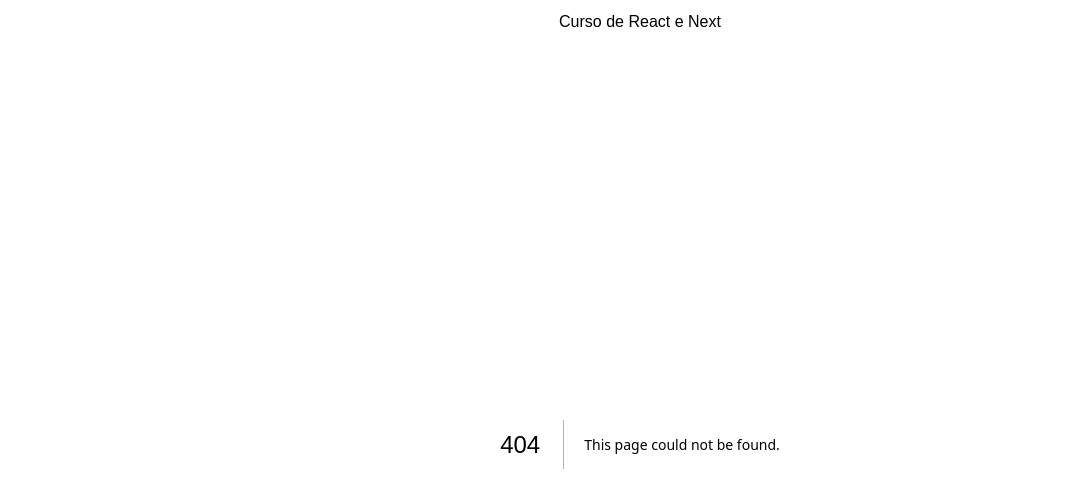
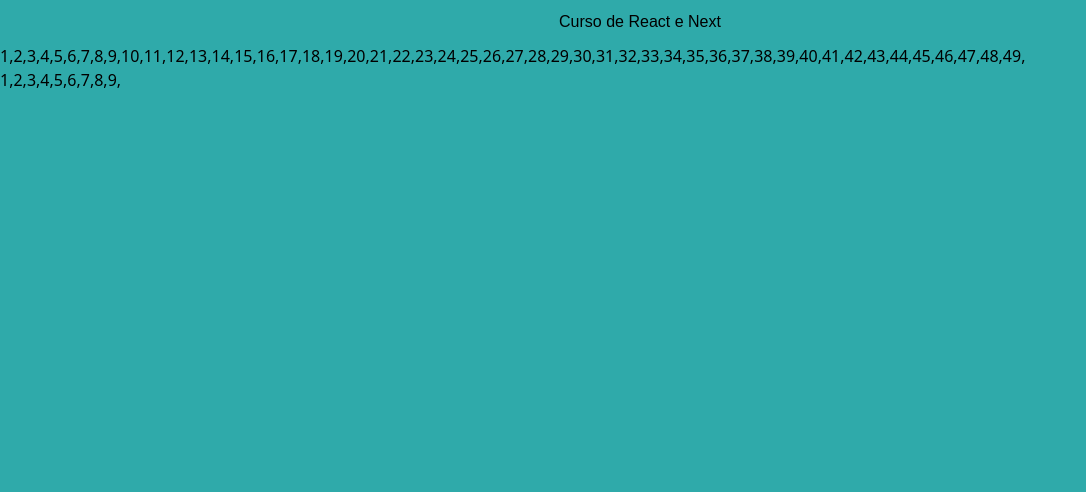
Before and after one commit to Davidjean23reis/lateste1, a Next.js app: page /list3 in a window 1280 px wide. Before the commit this address had no page. Shown: the top 492 px of the page, without its empty margins (0-1086 px from the left). Built offline with nearby package versions, Linux system fonts and the light colour scheme.

Commit message:
Lista 3 jsx

```diff
--- /dev/null
+++ b/src/pages/list3.jsx
@@ -0,0 +1,20 @@
+
+function gerarLista(final = 10) {
+    const lista = []
+    for (let i = 1; i < final; i++) {
+        lista.push(<span>{i},</span>)
+    }
+    return lista
+}
+export default function lista() {
+    return (
+        <div>
+            <div>
+                {gerarLista(50)}
+            </div>
+            <div>
+                {gerarLista(10)}
+            </div>
+        </div>
+    )
+}
```
